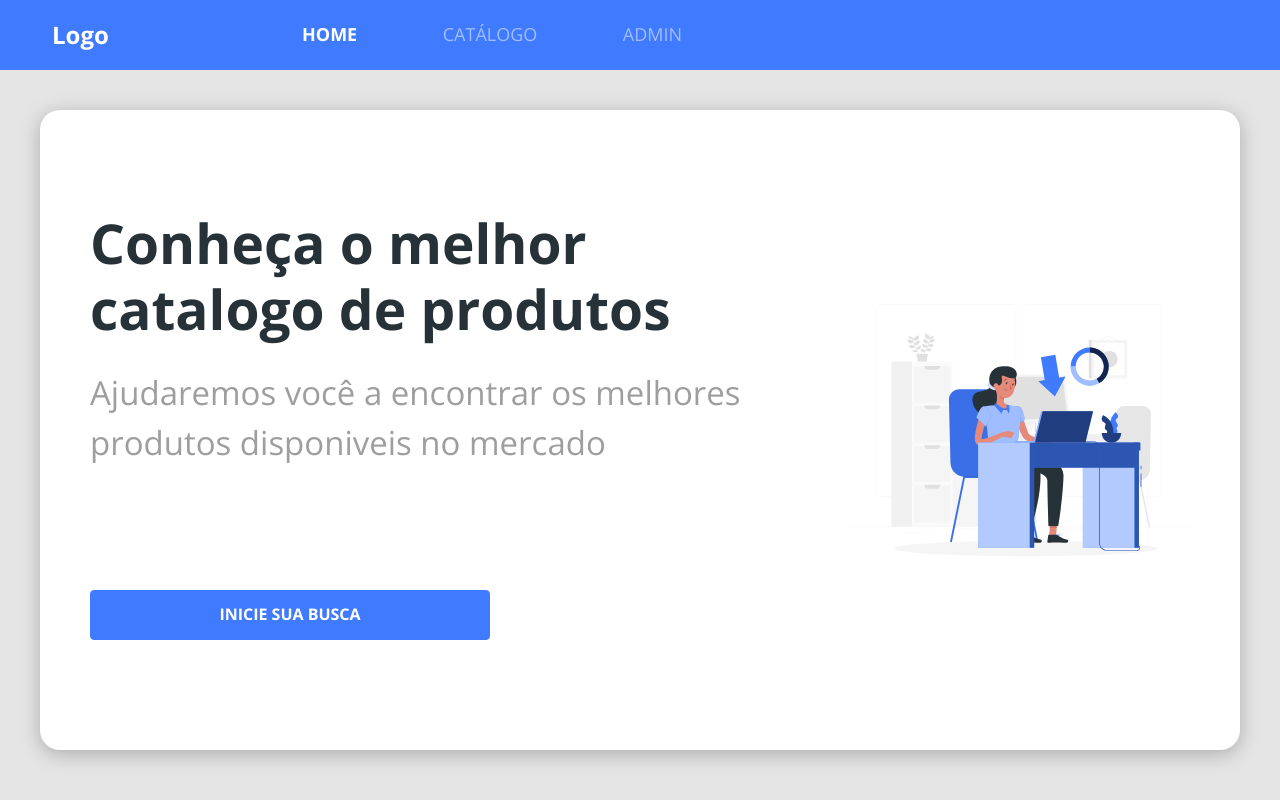
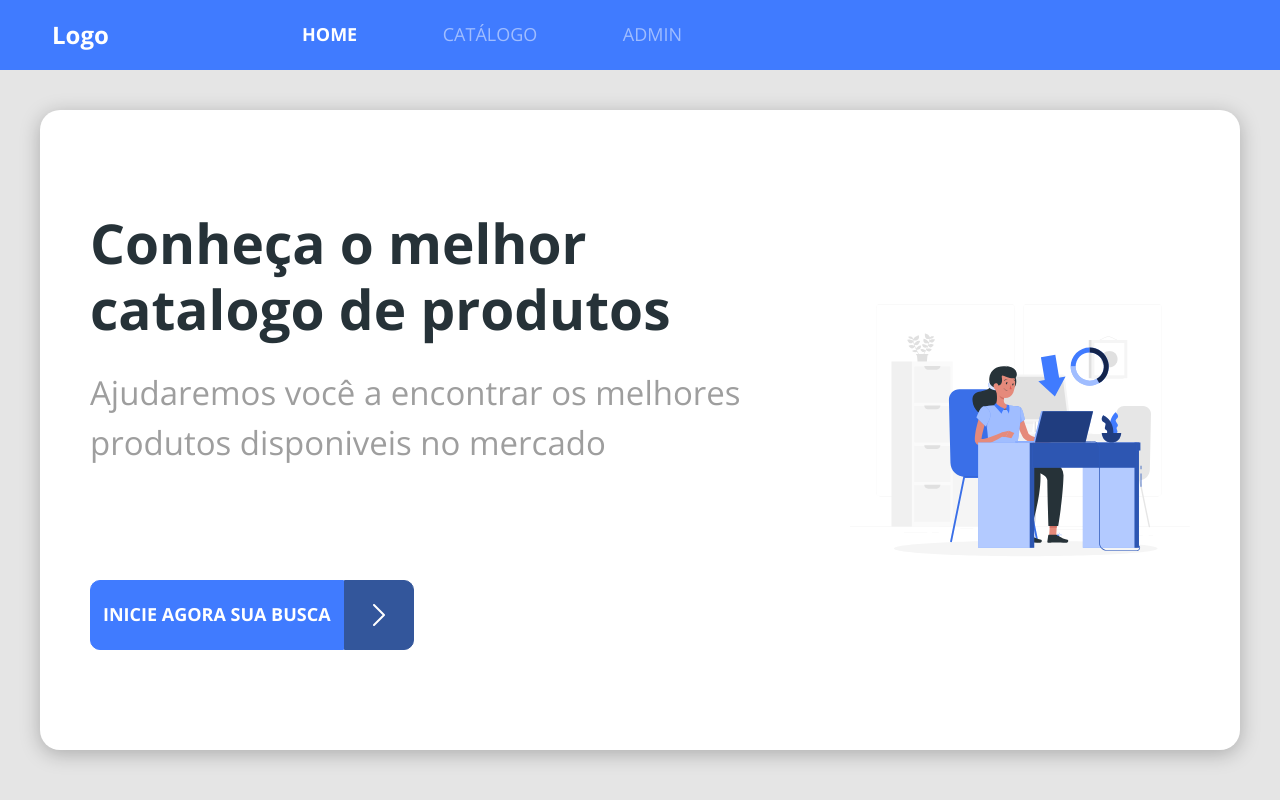
Before and after one commit to linconviana/projeto_react_spring, a React (Create React App) app in the folder frontweb/: page / in a window 1280 px wide. Built offline with nearby package versions, Linux system fonts and the light colour scheme.

Commit message:
estilo butão

```diff
--- a/frontweb/src/components/ButtonIcon/index.tsx
+++ b/frontweb/src/components/ButtonIcon/index.tsx
@@ -1,10 +1,17 @@
 import "./styles.css";
+
+import { ReactComponent as ArrowIcon } from "assets/images/arrow.svg";
 
 const ButtonIcon = () => {
   return (
-    <button type="button" className="btn btn-primary btn-icon">
-      <h6>Inicie sua busca</h6>
-    </button>
+    <div className="btn-container">
+      <button type="button" className="btn btn-primary btn-icon">
+        <h6>Inicie agora sua busca</h6>
+      </button>
+      <div className="btn-icon-container">
+        <ArrowIcon />
+      </div>
+    </div>
   );
 };
 
--- a/frontweb/src/components/ButtonIcon/styles.css
+++ b/frontweb/src/components/ButtonIcon/styles.css
@@ -1,11 +1,45 @@
-.btn-icon {
-  text-transform: uppercase;
-  height: 50px;
-  color: #fff !important;
+.btn-container {
+  display: flex;
 }
 
-.btn-icon:hover {
+.btn-container button.btn-icon {
+  text-transform: uppercase;
+  color: #fff !important;
+  font-size: 12px;
+  border-radius: 10px 0 0 10px;
+}
+
+.btn-container button.btn-icon:hover {
   background: #fff !important;
   color: #5d8fff !important;
   transition: 0.7s;
 }
+
+.btn-icon-container {
+  color: #fff !important;
+  background: #33569b;
+  border: 1px solid #33569b;
+  border-radius: 0 10px 10px 0;
+  width: 50px;
+  height: 50px;
+  display: flex;
+  justify-content: center;
+  align-items: center;
+}
+
+.btn-icon-container:hover {
+  background: #fff !important;
+  color: #33569b !important;
+  transition: 0.7s;
+}
+
+@media (min-width: 576px) {
+  .btn-icon-container {
+    width: 70px;
+    height: 70px;
+  }
+
+  .btn-container button.btn-icon h6 {
+    font-size: 18px;
+  }
+}
--- a/frontweb/src/pages/Home/index.tsx
+++ b/frontweb/src/pages/Home/index.tsx
@@ -17,9 +17,11 @@ const Home = () => {
               mercado
             </p>
           </div>
-          <Link to="/products">
-            <ButtonIcon />
-          </Link>
+          <div>
+            <Link to="/products">
+              <ButtonIcon />
+            </Link>
+          </div>
         </div>
         <div className="home-image-container">
           <MainImage />
--- a/frontweb/src/pages/Home/styles.css
+++ b/frontweb/src/pages/Home/styles.css
@@ -28,9 +28,9 @@
   margin-bottom: 30px;
 }
 
-.home-content-container button {
+/*.home-content-container button {
   width: 260px;
-}
+}*/
 
 .home-image-container {
   padding: 50px 15px;
@@ -58,9 +58,9 @@
     margin-bottom: 30px;
   }
 
-  .home-content-container button {
+  /*.home-content-container button {
     width: 400px;
-  }
+  }*/
 
   .home-image-container svg {
     width: 506px;
```
